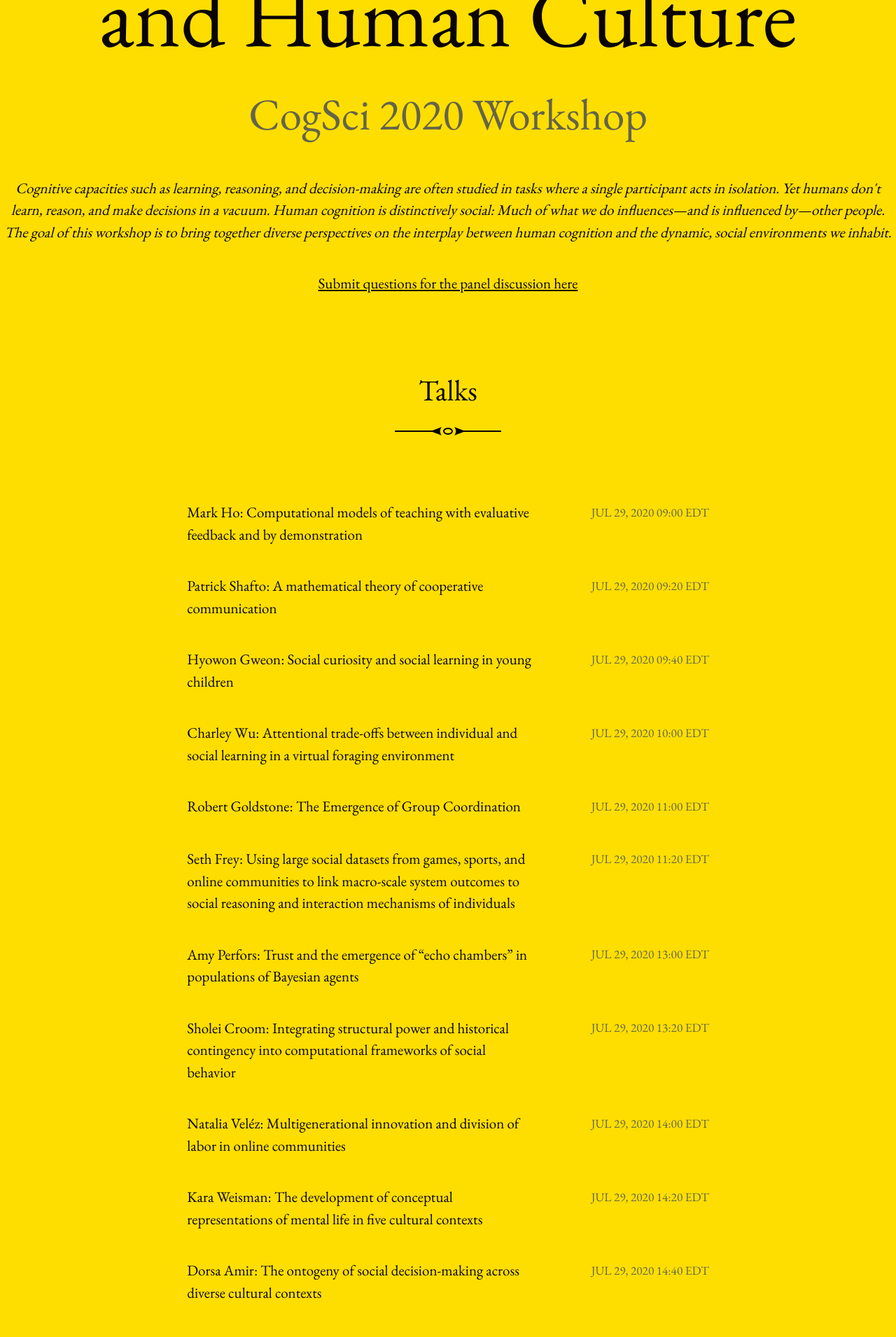
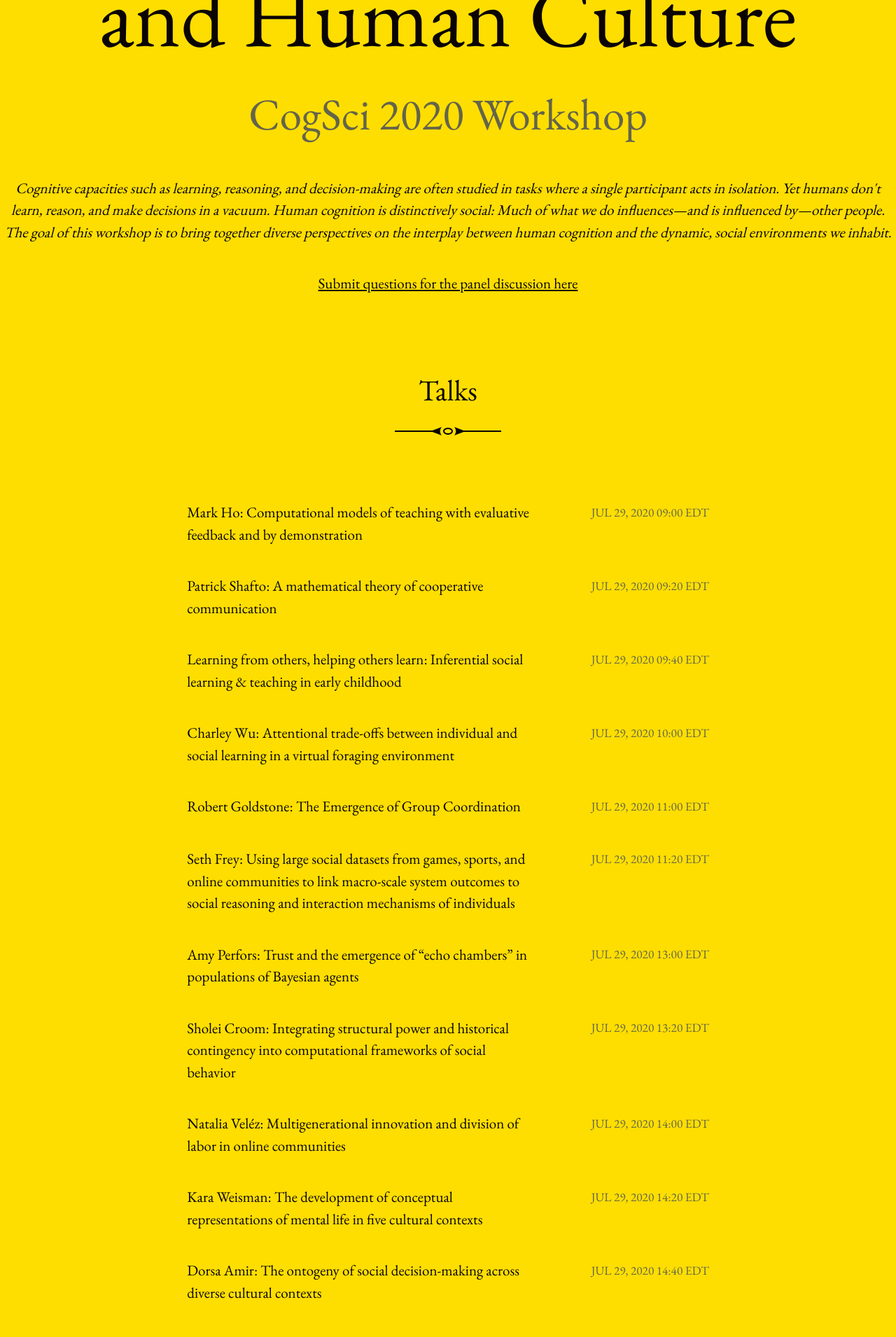
Before and after one commit to cognitioncollectivesandculture/cognitioncollectivesandculture.github.io, a Jekyll site: the page built from index.html, in a window 1280 px wide. Shown: the part 502-2412 px from the top of the page at 70% size. Built offline with Jekyll 4.4.1, drawn with Linux system fonts in a browser that asks for light colours; the list of posts is cut into pages by our own code.

Commit message:
added hyo

```diff
--- a/_posts/2020-07-29-HyoGweon.md
+++ b/_posts/2020-07-29-HyoGweon.md
@@ -1,14 +1,15 @@
 ---
-title: "Hyowon Gweon: Social curiosity and social learning in young children"
+title: "Learning from others, helping others learn: Inferential social learning & teaching in early childhood"
 layout: post
 author: "Hyowon Gweon"
 date: 2020-07-29 9:40
 categories: Theme1
 ---
 
-### Video
-<center>*coming soon*</center>
+{% include youtube.html id='9Y4dZrwJBo8' %}
 
 ### Abstract
+What makes human social learning so distinctive, powerful, and smart? In this talk I argue that human social learning & teaching is inferential at its core. Starting early in life, humans use their social intelligence to (1) learn from evidence generated by others, (2) evaluate others depending on their informativeness, and even (3) become helpful teachers who generate useful evidence that help others learn. In particular, the ability to reason about others’ expected utility of learning is key to formation, curation, and transmission of cultural knowledge. I end by introducing how this seemingly simple picture of teacher-learner interactions can be extended to explain a broader scope of distinctively human social interactions.
 
 ### Bio
+Hyowon (Hyo) Gweon (she/her) is an Assistant Professor of Psychology at Stanford University. She is broadly interested in how people reason about others, learn from others, and communicate with others; her research combines developmental, computational, and neuroimaging methods to explain the cognitive mechanisms that support distinctively human learning, communication, and prosocial behaviors.  She received her PhD in Cognitive Science (2012) from MIT where she stayed as a post-doc before joining Stanford in 2014. Her work has been recognized by the APS Janet Spence Award for Transformative Early Career Contributions (2020), Jacobs Early Career Fellowship (2020), James S. McDonnell Scholar Award for Human Cognition (2018), APA Dissertation Award (2014), and the Marr Prize @CogSci 2010. To learn more, visit our [lab website](http://sll.stanford.edu/index.html) (twitter: [@hyogweon](https://twitter.com/hyogweon)).
--- a/schedule.md
+++ b/schedule.md
@@ -13,7 +13,7 @@
 |----------------	|-------------------------------------------------------------------------------------------------	|-----------	|
 | Mark Ho        	| [Computational models of teaching with evaluative feedback and by demonstration](https://cognitioncollectivesandculture.github.io/theme1/2020/07/29/MarkHo.html)                  	| 09:00 EDT 	|
 | Patrick Shafto 	| [A mathematical theory of cooperative communication](https://cognitioncollectivesandculture.github.io/theme1/2020/07/29/PatShafto.html)                                              	| 09:20 EDT 	|
-| Hyowon Gweon   	| [Social curiosity and social learning in young children](https://cognitioncollectivesandculture.github.io/theme1/2020/07/29/HyoGweon.html)                                          	| 09:40 EDT 	|
+| Hyowon Gweon   	| [Learning from others, helping others learn: Inferential social learning & teaching in early childhood](https://cognitioncollectivesandculture.github.io/theme1/2020/07/29/HyoGweon.html)                                          	| 09:40 EDT 	|
 | Charley Wu     	| [Attentional trade-offs between individual and social learning in a virtual foraging environment](https://cognitioncollectivesandculture.github.io/theme1/2020/07/29/CharleyWu.html) 	| 10:00 EDT 	|
 
 
```
